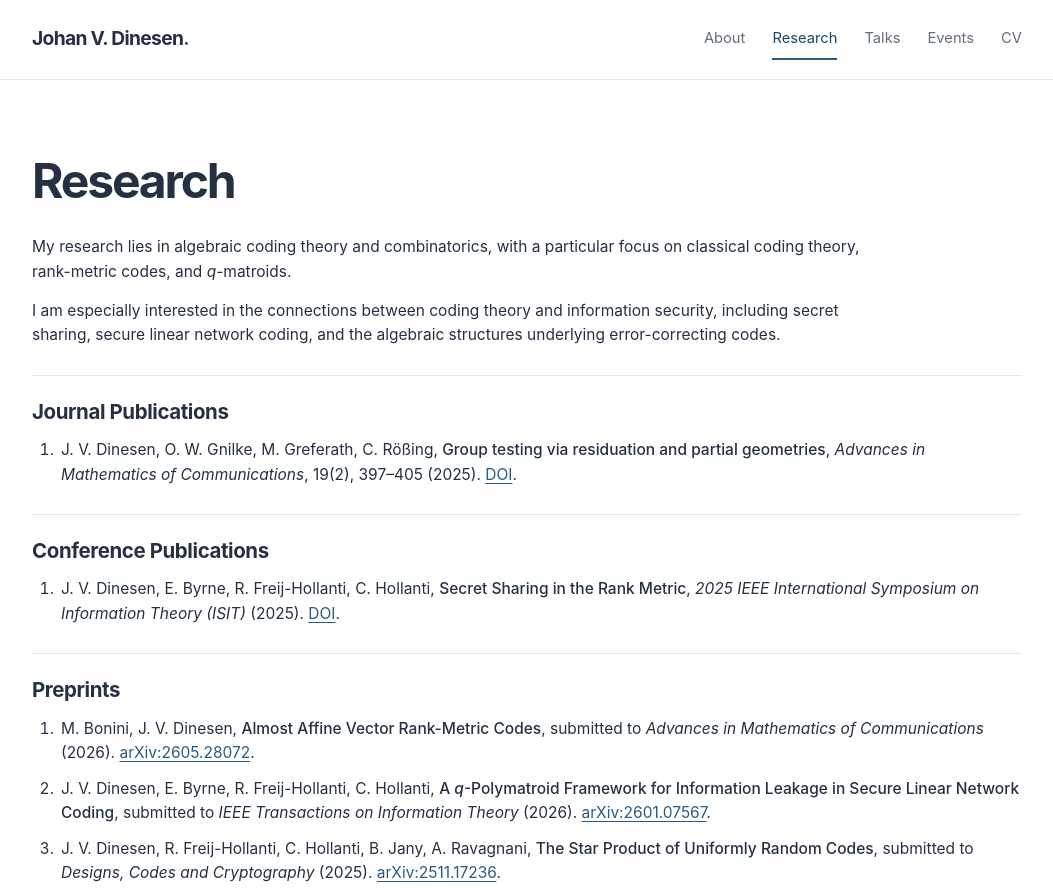
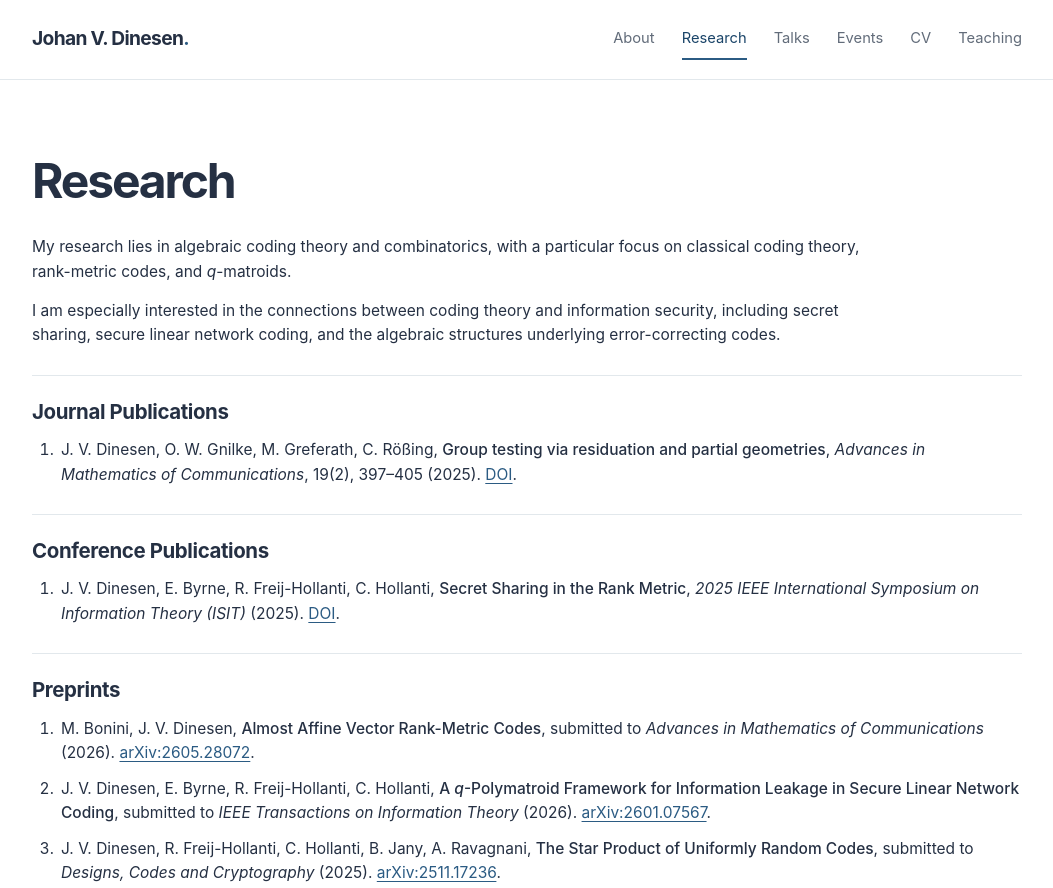
Before and after one commit to johan-dinesen/johan-dinesen.github.io, a plain HTML site: page research.html in a window 1280 px wide. Shown: the top 888 px of the page, without its empty margins (113-1166 px from the left). Drawn offline with Linux system fonts and the light colour scheme.

Commit message:
Update research.html

```diff
--- a/research.html
+++ b/research.html
@@ -13,7 +13,7 @@
   <a class="skip-link" href="#main">Skip to content</a>
   <header class="site-header"><div class="container header-inner">
     <a class="brand" href="index.html">Johan V. Dinesen<span class="brand-dot">.</span></a>
-    <nav class="primary-nav" aria-label="Main navigation"><a href="index.html">About</a> <a href="research.html" aria-current="page">Research</a> <a href="talks.html">Talks</a> <a href="events.html">Events</a> <a href="cv.html">CV</a></nav>
+    <nav class="primary-nav" aria-label="Main navigation"><a href="index.html">About</a> <a href="research.html" aria-current="page">Research</a> <a href="talks.html">Talks</a> <a href="events.html">Events</a> <a href="cv.html">CV</a><a href="teaching.html">Teaching</a></nav>
   </div></header>
   <main id="main" class="container page-content simple-page">
     <h1>Research</h1>
```
